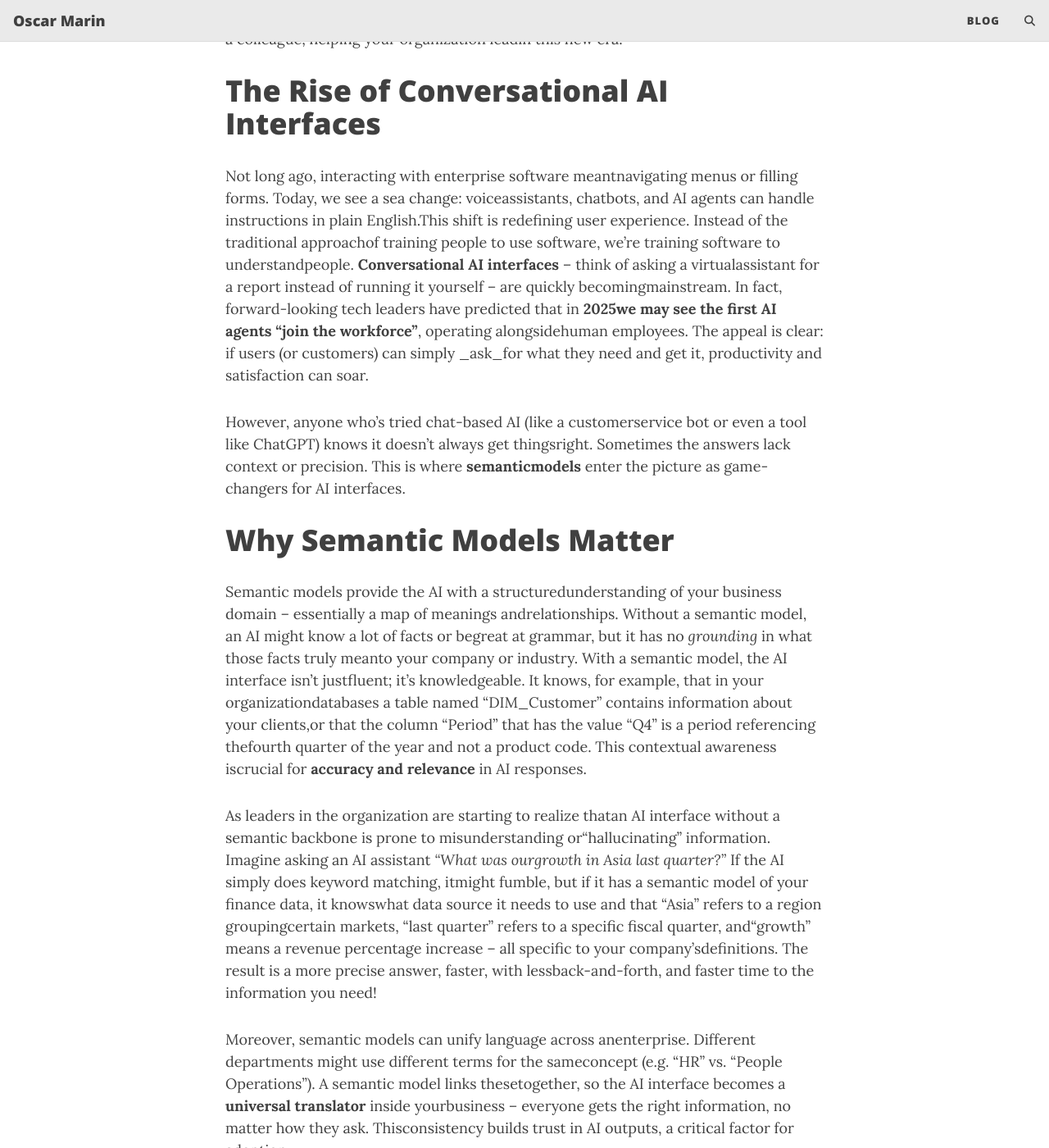
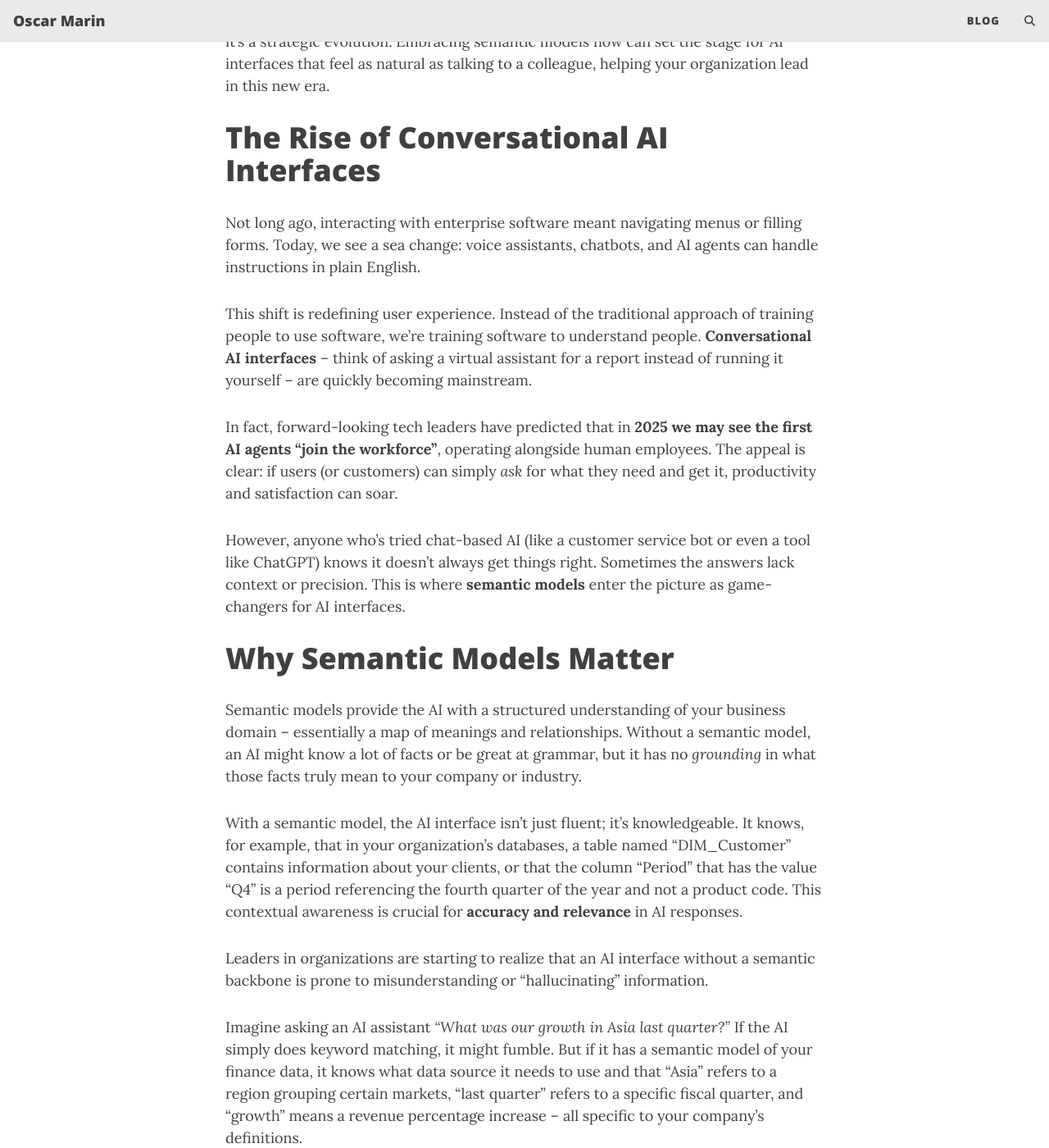
Before and after one commit to marinoscar/marinoscar.github.io, a Jekyll site: the page built from _posts/2025-03-29-introduction-to-semantic-models-and-why-they-matter.md, in a window 1280 px wide and 1400 px high, scrolled down 1119 px. Shown: the whole window at 82% size. Built offline with Jekyll 4.4.1, drawn with Linux system fonts in a browser that asks for light colours; comment, search, counter and statistics services are not loaded; some of the changed text lies outside the part shown.

Commit message:
Update 2025-03-29-introduction-to-semantic-models-and-why-they-matter.md

```diff
--- a/_posts/2025-03-29-introduction-to-semantic-models-and-why-they-matter.md
+++ b/_posts/2025-03-29-introduction-to-semantic-models-and-why-they-matter.md
@@ -9,32 +9,56 @@ tags: [semantic-models, enterprise-ai, ai-strategy, future-of-work]
 author: Oscar Marin
 ---
 
-Artificial intelligence is reshaping how we interact withtechnology, moving us toward more natural, conversational experiences, alsoimproving significantly how we interact with technology and how quickly we canmaximize the value that we can get.
+Artificial intelligence is reshaping how we interact with technology, moving us toward more natural, conversational experiences, also improving significantly how we interact with technology and how quickly we can maximize the value that we can get.
 
-In this first part of our series, we introduce **semanticmodels** – a foundation that gives AI a richer understanding of context andmeaning. We’ll explore why semantic models are poised to become critical forthe **future of AI interfaces**, enabling more intuitive conversationsbetween humans and machines. As Microsoft’s CEO Satya Nadella famously said, _“Humanlanguage is the new UI layer, bots are like new applications, and digitalassistants are meta apps.”_ In other words, the way we communicate withcomputers is shifting from clicking and coding to **speaking and conversing**.For business leaders, this isn’t just a tech trend – it’s a strategicevolution. Embracing semantic models now can set the stage for AI interfacesthat feel as natural as talking to a colleague, helping your organization leadin this new era.
+In this first part of our series, we introduce **semantic models** – a foundation that gives AI a richer understanding of context and meaning. We’ll explore why semantic models are poised to become critical for the **future of AI interfaces**, enabling more intuitive conversations between humans and machines. As Microsoft’s CEO Satya Nadella famously said, _“Human language is the new UI layer, bots are like new applications, and digital assistants are meta apps.”_
+
+In other words, the way we communicate with computers is shifting from clicking and coding to **speaking and conversing**. For business leaders, this isn’t just a tech trend – it’s a strategic evolution. Embracing semantic models now can set the stage for AI interfaces that feel as natural as talking to a colleague, helping your organization lead in this new era.
 
 # The Rise of Conversational AI Interfaces
 
-Not long ago, interacting with enterprise software meantnavigating menus or filling forms. Today, we see a sea change: voiceassistants, chatbots, and AI agents can handle instructions in plain English.This shift is redefining user experience. Instead of the traditional approachof training people to use software, we’re training software to understandpeople. **Conversational AI interfaces** – think of asking a virtualassistant for a report instead of running it yourself – are quickly becomingmainstream. In fact, forward-looking tech leaders have predicted that in **2025we may see the first AI agents “join the workforce”**, operating alongsidehuman employees. The appeal is clear: if users (or customers) can simply _ask_for what they need and get it, productivity and satisfaction can soar.
+Not long ago, interacting with enterprise software meant navigating menus or filling forms. Today, we see a sea change: voice assistants, chatbots, and AI agents can handle instructions in plain English.
 
-However, anyone who’s tried chat-based AI (like a customerservice bot or even a tool like ChatGPT) knows it doesn’t always get thingsright. Sometimes the answers lack context or precision. This is where **semanticmodels** enter the picture as game-changers for AI interfaces.
+This shift is redefining user experience. Instead of the traditional approach of training people to use software, we’re training software to understand people. **Conversational AI interfaces** – think of asking a virtual assistant for a report instead of running it yourself – are quickly becoming mainstream.
+
+In fact, forward-looking tech leaders have predicted that in **2025 we may see the first AI agents “join the workforce”**, operating alongside human employees. The appeal is clear: if users (or customers) can simply _ask_ for what they need and get it, productivity and satisfaction can soar.
+
+However, anyone who’s tried chat-based AI (like a customer service bot or even a tool like ChatGPT) knows it doesn’t always get things right. Sometimes the answers lack context or precision. This is where **semantic models** enter the picture as game-changers for AI interfaces.
 
 # Why Semantic Models Matter
 
-Semantic models provide the AI with a structuredunderstanding of your business domain – essentially a map of meanings andrelationships. Without a semantic model, an AI might know a lot of facts or begreat at grammar, but it has no _grounding_ in what those facts truly meanto your company or industry. With a semantic model, the AI interface isn’t justfluent; it’s knowledgeable. It knows, for example, that in your organizationdatabases a table named “DIM\_Customer” contains information about your clients,or that the column “Period” that has the value “Q4” is a period referencing thefourth quarter of the year and not a product code. This contextual awareness iscrucial for **accuracy and relevance** in AI responses.
+Semantic models provide the AI with a structured understanding of your business domain – essentially a map of meanings and relationships. Without a semantic model, an AI might know a lot of facts or be great at grammar, but it has no _grounding_ in what those facts truly mean to your company or industry.
 
-As leaders in the organization are starting to realize thatan AI interface without a semantic backbone is prone to misunderstanding or“hallucinating” information. Imagine asking an AI assistant _“What was ourgrowth in Asia last quarter?”_ If the AI simply does keyword matching, itmight fumble, but if it has a semantic model of your finance data, it knowswhat data source it needs to use and that “Asia” refers to a region groupingcertain markets, “last quarter” refers to a specific fiscal quarter, and“growth” means a revenue percentage increase – all specific to your company’sdefinitions. The result is a more precise answer, faster, with lessback-and-forth, and faster time to the information you need!
+With a semantic model, the AI interface isn’t just fluent; it’s knowledgeable. It knows, for example, that in your organization’s databases, a table named “DIM_Customer” contains information about your clients, or that the column “Period” that has the value “Q4” is a period referencing the fourth quarter of the year and not a product code. This contextual awareness is crucial for **accuracy and relevance** in AI responses.
 
-Moreover, semantic models can unify language across anenterprise. Different departments might use different terms for the sameconcept (e.g. “HR” vs. “People Operations”). A semantic model links thesetogether, so the AI interface becomes a **universal translator** inside yourbusiness – everyone gets the right information, no matter how they ask. Thisconsistency builds trust in AI outputs, a critical factor for adoption.
+Leaders in organizations are starting to realize that an AI interface without a semantic backbone is prone to misunderstanding or “hallucinating” information.
+
+Imagine asking an AI assistant _“What was our growth in Asia last quarter?”_ If the AI simply does keyword matching, it might fumble. But if it has a semantic model of your finance data, it knows what data source it needs to use and that “Asia” refers to a region grouping certain markets, “last quarter” refers to a specific fiscal quarter, and “growth” means a revenue percentage increase – all specific to your company’s definitions.
+
+The result is a more precise answer, faster, with less back-and-forth, and faster time to the information you need!
+
+Moreover, semantic models can unify language across an enterprise. Different departments might use different terms for the same concept (e.g., “HR” vs. “People Operations”). A semantic model links these together, so the AI interface becomes a **universal translator** inside your business – everyone gets the right information, no matter how they ask.
+
+This consistency builds trust in AI outputs, a critical factor for adoption.
 
 # AI Interfaces That Understand You – and Your Business
 
-The future of AI interfaces is often described as **ambient**and **context-aware**. We’ll interact with technology as if it were acolleague or an assistant. But to truly get there, the AI must understand thesubtleties of our requests. That means understanding business jargon, productnames, hierarchies, and even the tone or intent behind a question. Semanticmodels encode these subtleties. They are why an AI interface could distinguishbetween a request like “Show me our top bank clients” meaning financial sectorcustomers, versus “Show me our top clients, bank it” (where _bank_ mightbe slang in context – a nuance a semantic model could potentially catch if it’spart of the domain knowledge).
+The future of AI interfaces is often described as **ambient** and **context-aware**. We’ll interact with technology as if it were a colleague or an assistant. But to truly get there, the AI must understand the subtleties of our requests. That means understanding business jargon, product names, hierarchies, and even the tone or intent behind a question.
 
-Consider how search engines have evolved. Google’s earlykeyword searches have given way to the Google Knowledge Graph, which isessentially a giant semantic model of the world’s information. That’s whyGoogle can answer complex questions directly – it’s not just matching words,it’s leveraging a map of entities and relationships (a semantic understanding).In enterprises, the same principle applies: a semantic model of your company’sdata can enable AI to answer stakeholders’ questions directly and correctly.This makes AI interfaces far more useful for decision support, internalknowledge sharing, and customer self-service.
+Semantic models encode these subtleties. They are why an AI interface could distinguish between a request like “Show me our top bank clients” – meaning financial sector customers – versus “Show me our top clients, bank it” (where _bank_ might be slang in context – a nuance a semantic model could potentially catch if it’s part of the domain knowledge).
 
-Finally, semantic models are key to **bridging AI withexisting data systems**. Many companies have mountains of data but struggleto use it effectively. A semantic layer on top of this data can feed AIinterfaces in a governed, meaningful way. Instead of AI being a mysteriousblack box, it becomes a savvy analyst that knows where to look and how tointerpret what it finds. This synergy between data and dialogue is why semanticmodels truly matter. They ensure AI interfaces are not just flashy demos, butreliable business tools.
+Consider how search engines have evolved. Google’s early keyword searches have given way to the Google Knowledge Graph, which is essentially a giant semantic model of the world’s information. That’s why Google can answer complex questions directly – it’s not just matching words, it’s leveraging a map of entities and relationships (a semantic understanding).
 
-# Conclusion & Call to Action:
+In enterprises, the same principle applies: a semantic model of your company’s data can enable AI to answer stakeholders’ questions directly and correctly. This makes AI interfaces far more useful for decision support, internal knowledge sharing, and customer self-service.
 
-Semantic models may sound technical, but their impact is very human: they helpAI understand us better. In a world where _“human language is the new UI”_for interacting with business systems, giving AI a map of meaning is essential.As you’ll see in this series, semantic models underpin many advances in agenticand generative AI for the enterprise. Executives should view them not as an ITdetail, but as strategic infrastructure for the future. **Is your organizationready to have AI that truly understands your business?** Thinking about the“semantic fabric” of your enterprise now will pay dividends as AI becomesubiquitous in interfaces.
+Finally, semantic models are key to **bridging AI with existing data systems**. Many companies have mountains of data but struggle to use it effectively. A semantic layer on top of this data can feed AI interfaces in a governed, meaningful way.
+
+Instead of AI being a mysterious black box, it becomes a savvy analyst that knows where to look and how to interpret what it finds. This synergy between data and dialogue is why semantic models truly matter. They ensure AI interfaces are not just flashy demos, but reliable business tools.
+
+# Conclusion & Call to Action
+
+Semantic models may sound technical, but their impact is very human: they help AI understand us better. In a world where _“human language is the new UI”_ for interacting with business systems, giving AI a map of meaning is essential.
+
+As you’ll see in this series, semantic models underpin many advances in agentic and generative AI for the enterprise. Executives should view them not as an IT detail, but as strategic infrastructure for the future.
+
+**Is your organization ready to have AI that truly understands your business?** Thinking about the “semantic fabric” of your enterprise now will pay dividends as AI becomes ubiquitous in interfaces.
```
